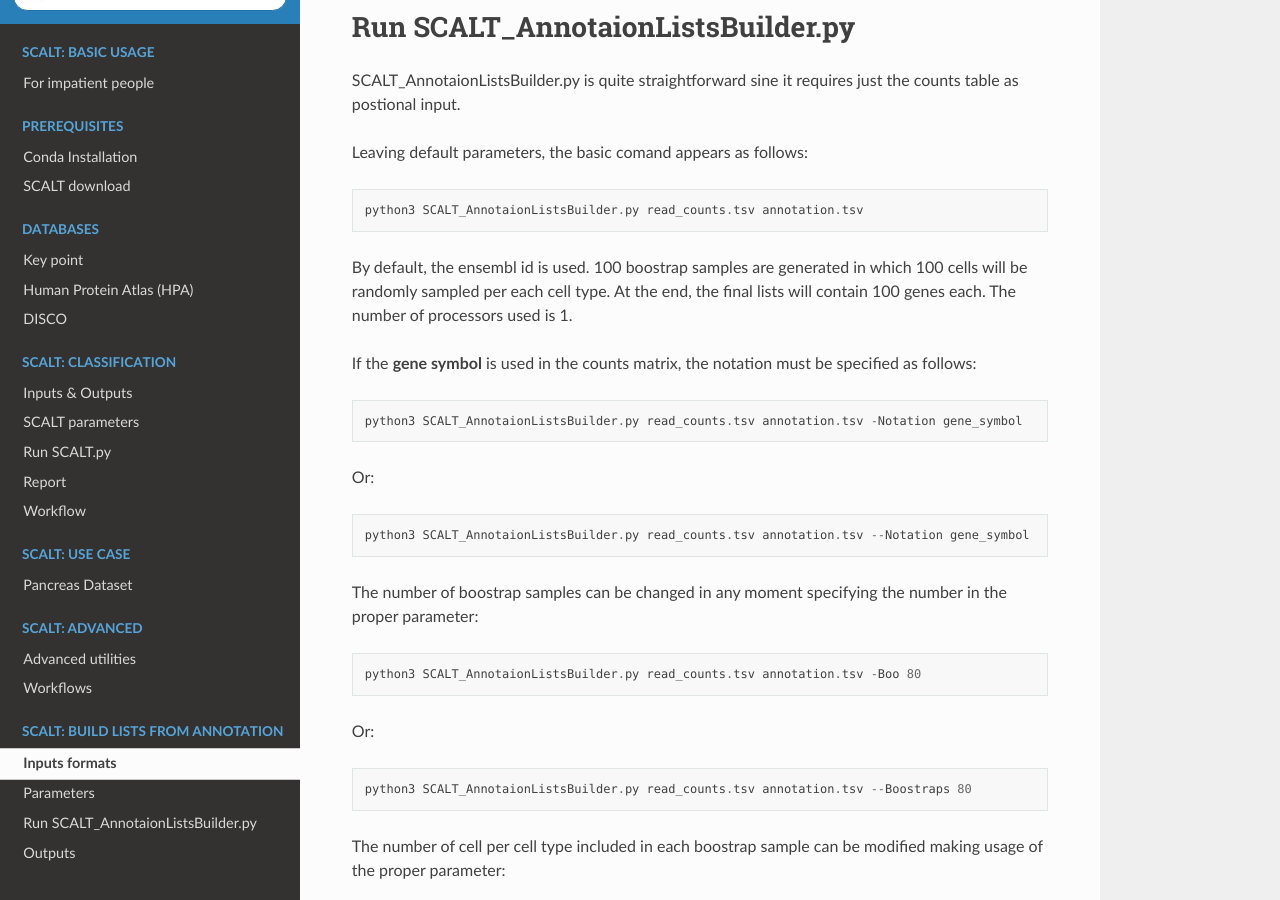
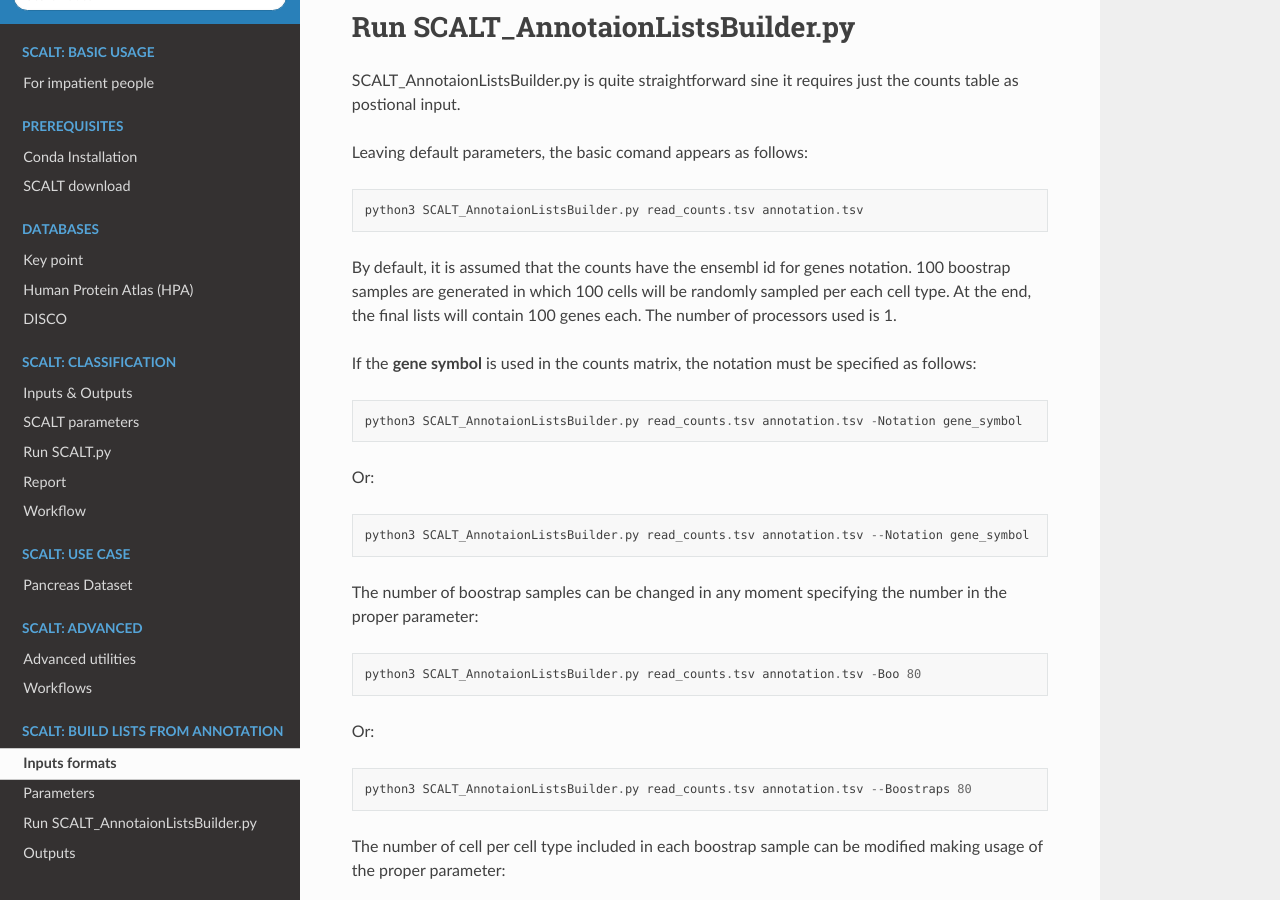
Before and after one commit to danitrave/CapitalCitiesGame, a Sphinx documentation site: the page built from docs/source/annoListsBuilder.rst, in a window 1280 px wide and 900 px high, scrolled down 1373 px. Built offline with Sphinx 7.4.7 and the Read the Docs theme 2.0.0, drawn with Linux system fonts in a browser that asks for light colours.

Commit message:
Update annoListsBuilder.rst

```diff
--- a/docs/source/annoListsBuilder.rst
+++ b/docs/source/annoListsBuilder.rst
@@ -62,7 +62,7 @@ Leaving default parameters, the basic comand appears as follows:
 
    python3 SCALT_AnnotaionListsBuilder.py read_counts.tsv annotation.tsv
 
-By default, the ensembl id is used. 100 boostrap samples are generated in which 100 cells will be randomly sampled per each cell type. At the end, the final lists will contain 100 genes each. The number of processors used is 1.
+By default, it is assumed that the counts have the ensembl id for genes notation. 100 boostrap samples are generated in which 100 cells will be randomly sampled per each cell type. At the end, the final lists will contain 100 genes each. The number of processors used is 1.
 
 If the **gene symbol** is used in the counts matrix, the notation must be specified as follows:
 
```
